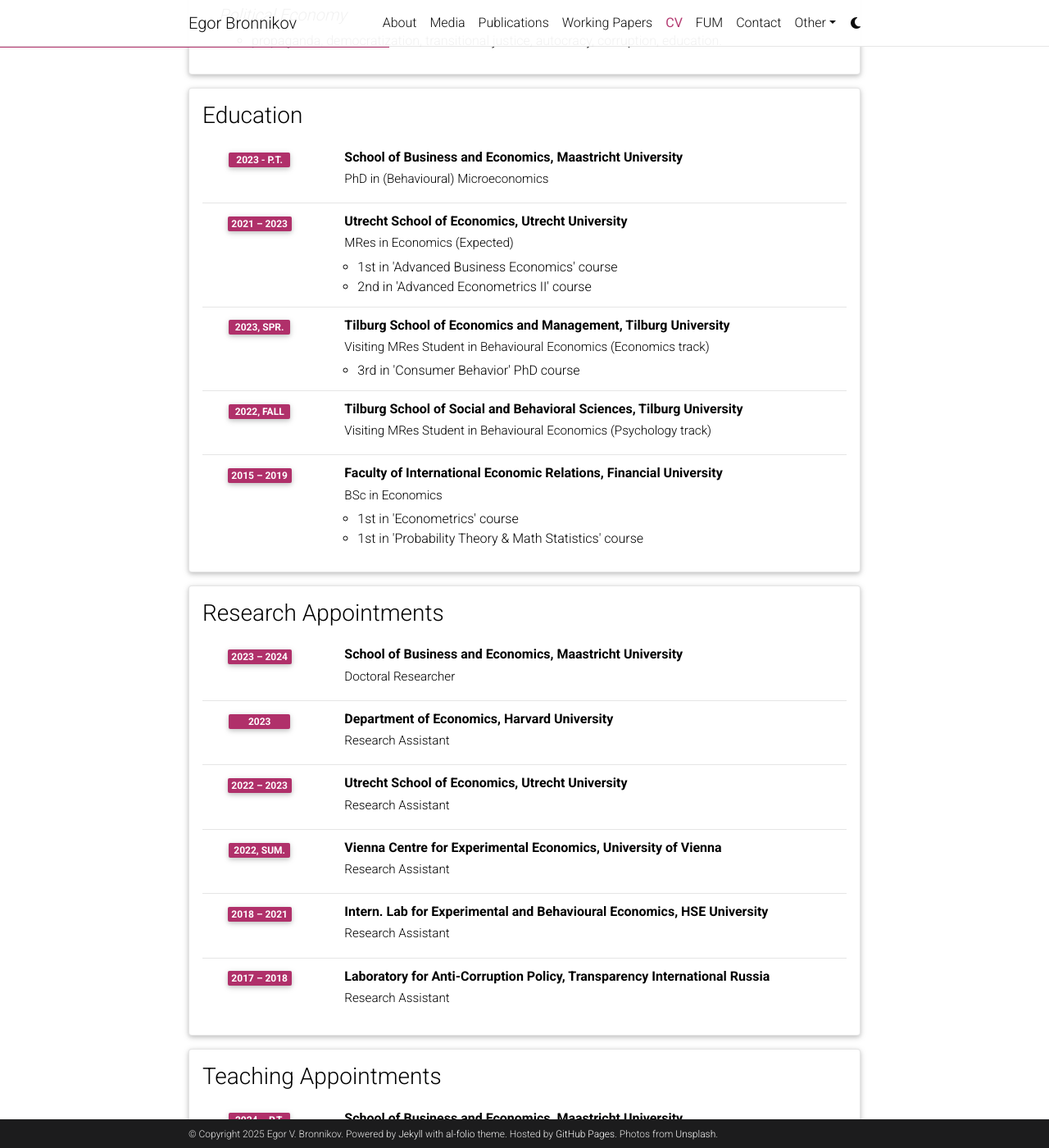
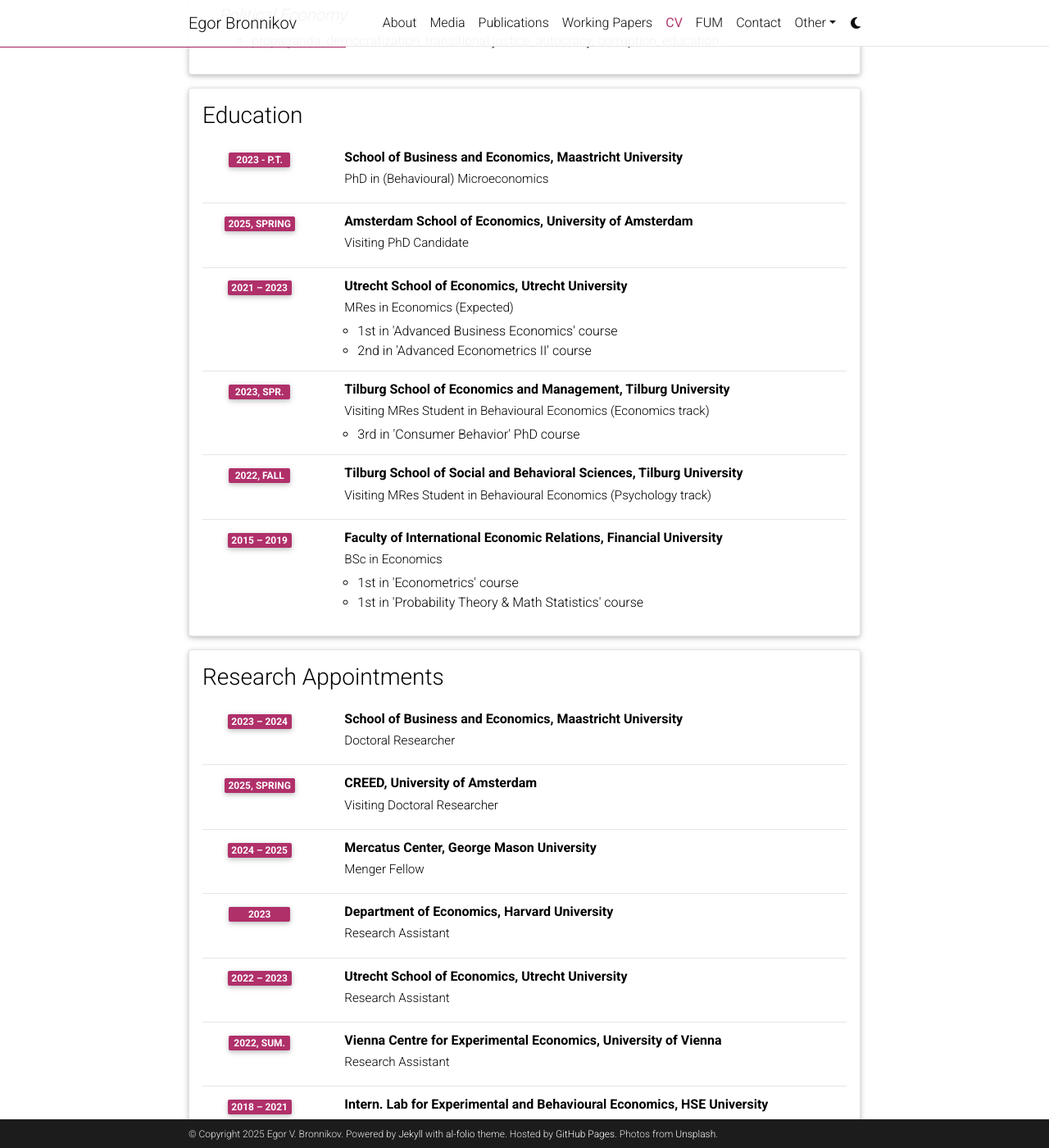
Before and after one commit to egorbronnikov/egorbronnikov.github.io, a Jekyll site: the page built from _pages/cv.md, in a window 1280 px wide and 1400 px high, scrolled down 928 px. Shown: the whole window at 82% size. Built offline with Jekyll 4.4.1, drawn with Linux system fonts in a browser that asks for light colours; comment, search, counter and statistics services are not loaded; a style sheet for code colours, icons or effects is not loaded; some of the changed text lies outside the part shown.

Commit message:
Update cv.yml

```diff
--- a/_data/cv.yml
+++ b/_data/cv.yml
@@ -29,6 +29,9 @@
     - title: School of Business and Economics, Maastricht University
       institution: PhD in (Behavioural) Microeconomics
       year: 2023 - p.t.
+    - title: Amsterdam School of Economics, University of Amsterdam
+      institution: Visiting PhD Candidate
+      year: 2025, spring
     - title: Utrecht School of Economics, Utrecht University
       institution: MRes in Economics (Expected)
       year: 2021 – 2023
@@ -50,13 +53,18 @@
         - 1st in 'Econometrics' course
         - 1st in 'Probability Theory & Math Statistics' course
 
-
 - title: Research Appointments
   type: time_table
   contents:
     - title: School of Business and Economics, Maastricht University
       institution: Doctoral Researcher
       year: 2023 – 2024
+    - title: CREED, University of Amsterdam
+      institution: Visiting Doctoral Researcher
+      year: 2025, spring
+    - title: Mercatus Center, George Mason University
+      institution: Menger Fellow
+      year: 2024 – 2025
     - title: Department of Economics, Harvard University
       institution: Research Assistant
       year: 2023
@@ -80,6 +88,9 @@
     - title: School of Business and Economics, Maastricht University
       institution: Tutor
       year: 2024 – p.t.
+    - title: CREED & ASE, University of Amsterdam
+      institution: Supervisor
+      year: 2025, spr.
     - title: School of Science, Free University of Moscow (Brıva Universitate)
       institution: Adjunct Professor, <i>pro bono publico</i>
       year: 2022 – p.t.
@@ -111,7 +122,7 @@
       - title: Mercatus Center, George Mason University
         description:
           - Carl Menger Fellowship ($2,000)
-        year: 2024 - p.t.
+        year: 2024 - 2025.
       - title: Birmingham Business School, University of Birmingham
         description:
           - Small Research Grant (£2,600) with Michalis Drouvelis
```
